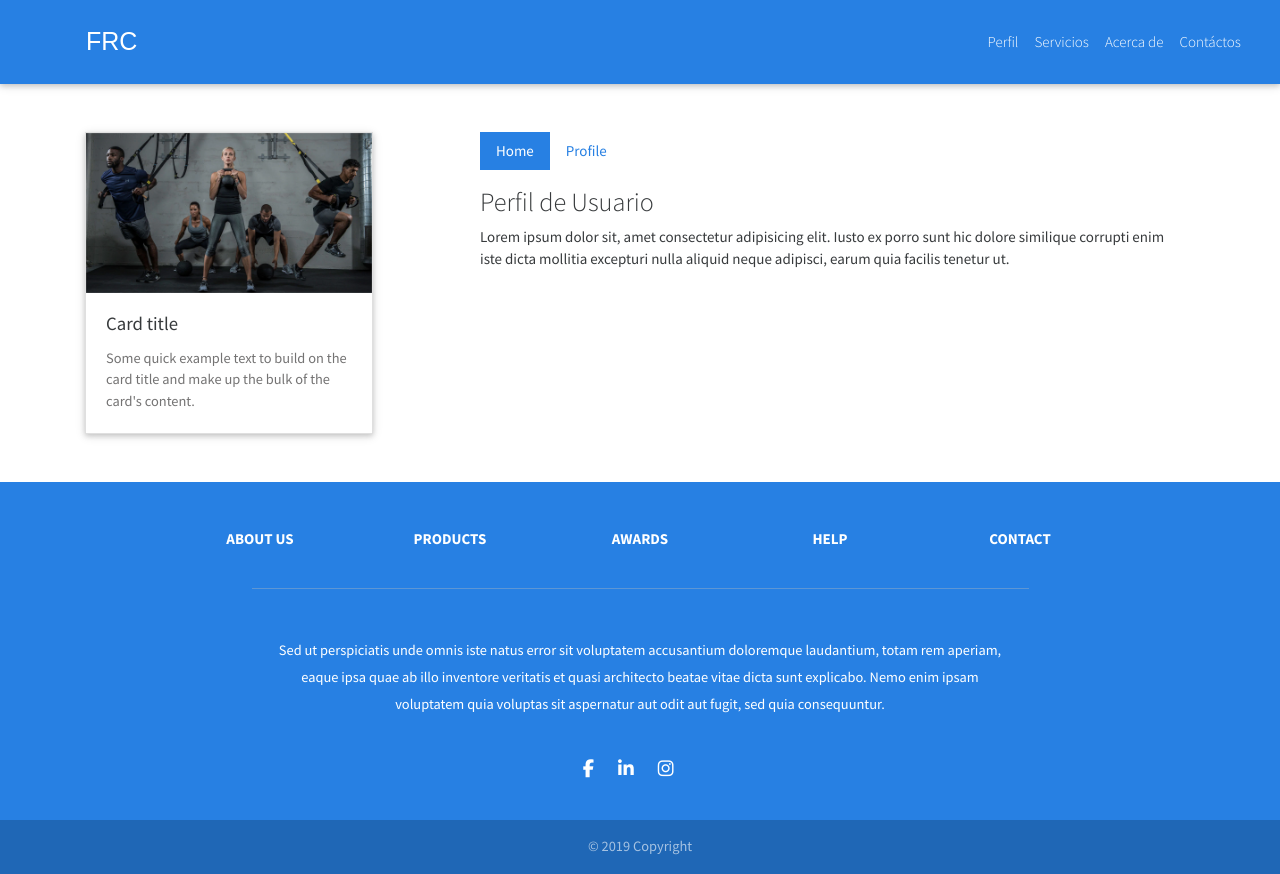
After one commit to GONNZ/FRC, a PHP site: page /perfil.php in a window 1280 px wide. The commit adds this page. Run offline with PHP 8.4, Linux system fonts and the light colour scheme; some libraries are stand-ins or nearby versions.

Commit message:
Se inicia con la vista-Perfil y se añanden templat

```diff
--- a/controlador.php
+++ b/controlador.php
@@ -6,7 +6,6 @@ if (isset($_POST['accion'])) {
     switch ($accion) {
         case 'IngresarUsuario':
             include './Clases/ClaseUsuario.php';
-
 
             $cedula = htmlentities($_POST['cedula']);
             $nombre = htmlentities($_POST['nombre']);
--- /dev/null
+++ b/js/scripts/perfil.js
@@ -0,0 +1,5 @@
+$(function () {
+
+
+
+});
--- /dev/null
+++ b/perfil.php
@@ -0,0 +1,56 @@
+<?php
+include './templates/head.php';
+include './templates/nav.php';
+?>
+<title>Perfil</title>
+<script src='js/scripts/perfil.js' type="text/javascript"> </script>
+</head>
+
+<body>
+
+    <div class="container  mt-5">
+        <div class="row">
+            <div class="col-md-4">
+                <div class="card" style="width: 18rem;">
+                    <img src="img/opcionesIMG/peopletraining.png" class="card-img-top" alt="...">
+                    <div class="card-body">
+                        <h5 class="card-title">Card title</h5>
+                        <p class="card-text">Some quick example text to build on the card title and make up the bulk of the card's content.</p>
+
+                    </div>
+                </div>
+            </div>
+            <div class="col-md-8">
+                <div class="container">
+                    <ul class="nav nav-pills mb-3" id="pills-tab" role="tablist">
+                        <li class="nav-item">
+                            <a class="nav-link active" id="pills-home-tab" data-toggle="pill" href="#pills-home" role="tab" aria-controls="pills-home" aria-selected="true">Home</a>
+                        </li>
+                        <li class="nav-item">
+                            <a class="nav-link" id="pills-profile-tab" data-toggle="pill" href="#pills-profile" role="tab" aria-controls="pills-profile" aria-selected="false">Profile</a>
+                        </li>
+
+                    </ul>
+                    <div class="tab-content" id="pills-tabContent">
+                        <div class="tab-pane fade show active" id="pills-home" role="tabpanel" aria-labelledby="pills-home-tab">
+                            <h3>Perfil de Usuario</h3>
+                            <p>Lorem ipsum dolor sit, amet consectetur adipisicing elit. Iusto ex porro sunt hic dolore similique corrupti enim iste dicta mollitia excepturi nulla aliquid neque adipisci, earum quia facilis tenetur ut.</p>
+
+                        </div>
+                        <div class="tab-pane fade" id="pills-profile" role="tabpanel" aria-labelledby="pills-profile-tab">
+                            <h3>Seleccion de Servicios</h3>
+                            <p>Lorem ipsum dolor sit, amet consectetur adipisicing elit. Iusto ex porro sunt hic dolore similique corrupti enim iste dicta mollitia excepturi nulla aliquid neque adipisci, earum quia facilis tenetur ut.</p>
+
+                        </div>
+
+                    </div>
+                </div>
+            </div>
+        </div>
+    </div>
+
+
+
+    <?php
+    include './templates/footer.php';
+    ?>
--- /dev/null
+++ b/templates/footer.php
@@ -0,0 +1,130 @@
+    <!-- Footer -->
+    <footer class="page-footer font-small bg-primary mt-5">
+
+        <!-- Footer Links -->
+        <div class="container">
+
+            <!-- Grid row-->
+            <div class="row text-center d-flex justify-content-center pt-5 mb-3">
+
+                <!-- Grid column -->
+                <div class="col-md-2 mb-3">
+                    <h6 class="text-uppercase font-weight-bold">
+                        <a href="#!">About us</a>
+                    </h6>
+                </div>
+                <!-- Grid column -->
+
+                <!-- Grid column -->
+                <div class="col-md-2 mb-3">
+                    <h6 class="text-uppercase font-weight-bold">
+                        <a href="#!">Products</a>
+                    </h6>
+                </div>
+                <!-- Grid column -->
+
+                <!-- Grid column -->
+                <div class="col-md-2 mb-3">
+                    <h6 class="text-uppercase font-weight-bold">
+                        <a href="#!">Awards</a>
+                    </h6>
+                </div>
+                <!-- Grid column -->
+
+                <!-- Grid column -->
+                <div class="col-md-2 mb-3">
+                    <h6 class="text-uppercase font-weight-bold">
+                        <a href="#!">Help</a>
+                    </h6>
+                </div>
+                <!-- Grid column -->
+
+                <!-- Grid column -->
+                <div class="col-md-2 mb-3">
+                    <h6 class="text-uppercase font-weight-bold">
+                        <a href="#!">Contact</a>
+                    </h6>
+                </div>
+                <!-- Grid column -->
+
+            </div>
+            <!-- Grid row-->
+            <hr class="rgba-white-light" style="margin: 0 15%;">
+
+            <!-- Grid row-->
+            <div class="row d-flex text-center justify-content-center mb-md-0 mb-4">
+
+                <!-- Grid column -->
+                <div class="col-md-8 col-12 mt-5">
+                    <p style="line-height: 1.7rem">Sed ut perspiciatis unde omnis iste natus error sit
+                        voluptatem
+                        accusantium doloremque laudantium, totam rem
+                        aperiam, eaque ipsa quae ab illo inventore veritatis et quasi architecto beatae vitae
+                        dicta
+                        sunt
+                        explicabo.
+                        Nemo enim ipsam voluptatem quia voluptas sit aspernatur aut odit aut fugit, sed quia
+                        consequuntur.</p>
+                </div>
+                <!-- Grid column -->
+
+            </div>
+            <!-- Grid row-->
+            <hr class="clearfix d-md-none rgba-white-light" style="margin: 10% 15% 5%;">
+            <!-- Grid row-->
+            <div class="row pb-3">
+                <!-- Grid column -->
+                <div class="col-md-12">
+                    <div class="mb-5 flex-center">
+                        <!-- Facebook -->
+                        <a href="https://es-la.facebook.com/FunctionalAndRehabilitationCenter/" class="fb-ic">
+                            <i class="fab fa-facebook-f fa-lg white-text mr-4"> </i>
+                        </a>
+                        <!--Linkedin -->
+                        <a class="li-ic">
+                            <i class="fab fa-linkedin-in fa-lg white-text mr-4"> </i>
+                        </a>
+                        <!--Instagram-->
+                        <a class="ins-ic">
+                            <i class="fab fa-instagram fa-lg white-text mr-4"> </i>
+                        </a>
+                    </div>
+
+                </div>
+                <!-- Grid column -->
+
+            </div>
+            <!-- Grid row-->
+
+        </div>
+        <!-- Footer Links -->
+
+        <!-- Copyright -->
+        <div class="footer-copyright text-center py-3">© 2019 Copyright
+        </div>
+        <!-- Copyright -->
+
+    </footer>
+    <!-- Footer -->
+
+
+
+
+    <!--Boostrap-->
+    <script src="https://code.jquery.com/jquery-3.3.1.slim.min.js"
+        integrity="sha384-q8i/X+965DzO0rT7abK41JStQIAqVgRVzpbzo5smXKp4YfRvH+8abtTE1Pi6jizo"
+        crossorigin="anonymous"></script>
+    <script src="https://cdnjs.cloudflare.com/ajax/libs/popper.js/1.14.7/umd/popper.min.js"
+        integrity="sha384-UO2eT0CpHqdSJQ6hJty5KVphtPhzWj9WO1clHTMGa3JDZwrnQq4sF86dIHNDz0W1"
+        crossorigin="anonymous"></script>
+    <script src="https://stackpath.bootstrapcdn.com/bootstrap/4.3.1/js/bootstrap.min.js"
+        integrity="sha384-JjSmVgyd0p3pXB1rRibZUAYoIIy6OrQ6VrjIEaFf/nJGzIxFDsf4x0xIM+B07jRM"
+        crossorigin="anonymous"></script>
+
+    <!--MD Boostrap
+    <script type="text/javascript"
+        src="https://cdnjs.cloudflare.com/ajax/libs/mdbootstrap/4.8.5/js/mdb.min.js"></script>
+    -->
+</body>
+
+</html>
--- /dev/null
+++ b/templates/head.php
@@ -0,0 +1,28 @@
+<!DOCTYPE html>
+<html lang="en">
+
+<head>
+    <meta charset="UTF-8">
+    <meta name="viewport" content="width=device-width, initial-scale=1.0">
+    <meta http-equiv="X-UA-Compatible" content="ie=edge">
+
+
+
+    <!-- Material Design Bootstrap -->
+    <link href="https://cdnjs.cloudflare.com/ajax/libs/mdbootstrap/4.8.5/css/mdb.min.css" rel="stylesheet">
+
+    <!--Bootstrap-->
+    <link href="https://stackpath.bootstrapcdn.com/bootswatch/4.3.1/cosmo/bootstrap.min.css" rel="stylesheet" integrity="sha384-uhut8PejFZO8994oEgm/ZfAv0mW1/b83nczZzSwElbeILxwkN491YQXsCFTE6+nx" crossorigin="anonymous">
+    <link rel="stylesheet" href="styles.css">
+
+    <!--FONTAWESOME-->
+    <script src="https://kit.fontawesome.com/45e653109b.js"></script>
+
+    <!--Google fonts-->
+    <link href="https://fonts.googleapis.com/css?family=Russo+One&display=swap" rel="stylesheet">
+
+    <!--jQuery-->
+    <script type="text/javascript" src="js/plugins/jquery/external/jquery/jquery.js"></script>
+    <script type="text/javascript" src="js/plugins/jquery/jquery-ui.js"></script>
+    <script type="text/javascript" src="js/plugins/jquery/jquery-ui.min.js"></script>
+    <link rel="stylesheet" href="js/plugins/jquery/jquery-ui.css">
--- /dev/null
+++ b/templates/nav.php
@@ -0,0 +1,26 @@
+  <!--Navigation-->
+  <div>
+        <nav class="navbar navbar-expand-lg navbar-dark bg-primary">
+            <a class="navbar-brand brand-font" href="#">FRC</a>
+            <button class="navbar-toggler" type="button" data-toggle="collapse" data-target="#navbarColor01"
+                aria-controls="navbarColor01" aria-expanded="false" aria-label="Toggle navigation">
+                <span class="navbar-toggler-icon"></span>
+            </button>
+            <div class="collapse navbar-collapse items-menu" id="navbarColor01">
+                <ul class="navbar-nav mr-auto">
+                    <li class="nav-item">
+                        <a class="nav-link" href="#">Perfil</a>
+                    </li>
+                    <li class="nav-item">
+                        <a class="nav-link" href="#">Servicios</a>
+                    </li>
+                    <li class="nav-item">
+                        <a class="nav-link" href="#">Acerca de</a>
+                    </li>
+                    <li class="nav-item">
+                        <a class="nav-link" href="#">Contáctos</a>
+                    </li>
+                </ul>
+            </div>
+        </nav>
+    </div>
```
Also changed, not shown: Observaciones.txt (deleted, +0 -214 lines), adminUsuarios.html (+127 -9 lines), styles.css (+1 -9 lines), 1 other file.
